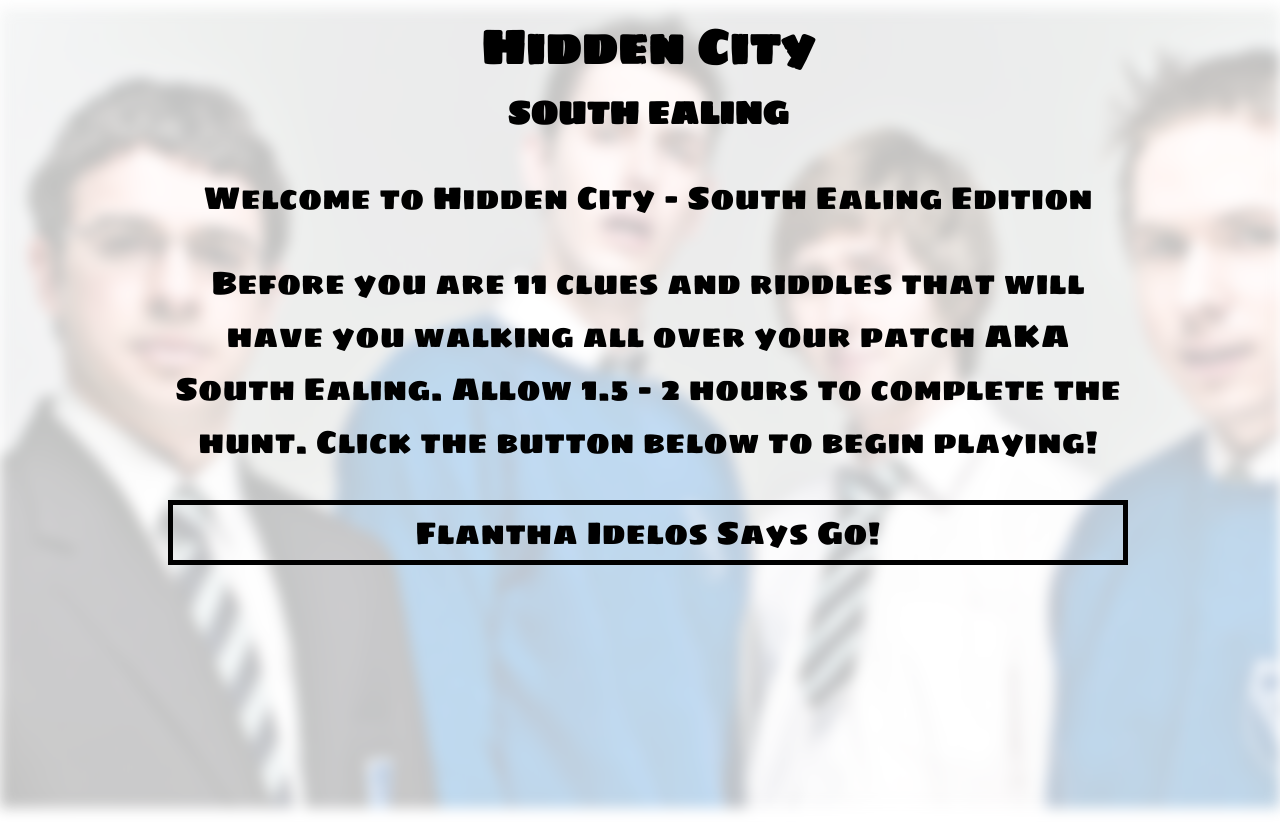
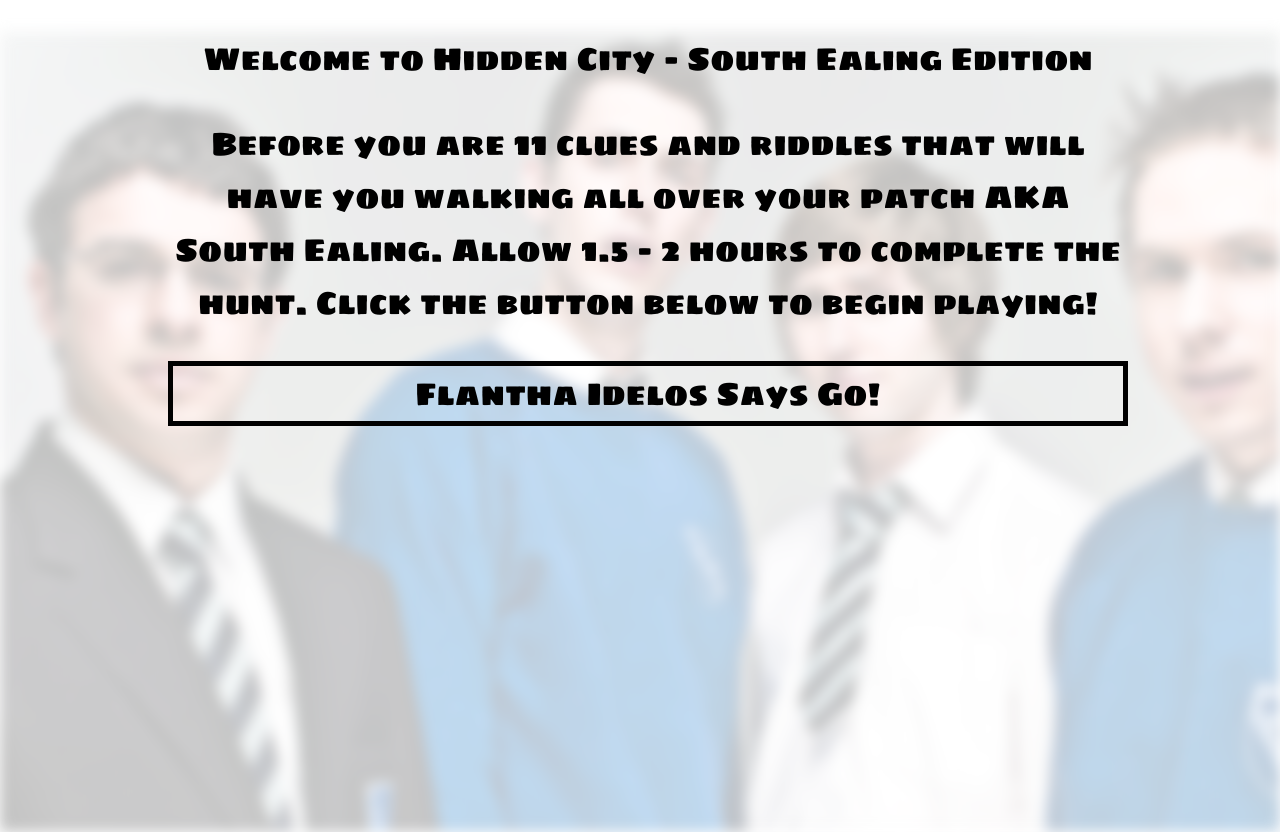
Before and after one commit to DanielKloss/HiddenEaling, a plain HTML site: page index.html in a window 1280 px wide. Before the commit the page ends 808 px from the top, so only its background shows below. Drawn offline with Linux system fonts and the light colour scheme; some packages are replaced by stand-ins of ours.

Commit message:
Update index.html

```diff
--- a/index.html
+++ b/index.html
@@ -16,10 +16,6 @@
     <div class="background"> </div>
 
     <div class="content">
-        <div class="titleContainer">
-            <div class="title">Hidden City</div>
-            <div class="subTitle">SOUTH EALING</div>
-        </div>
 
         <div class="clue" ng-show="!controller.hasStarted && !controller.hasFinished">
             <p>
```
